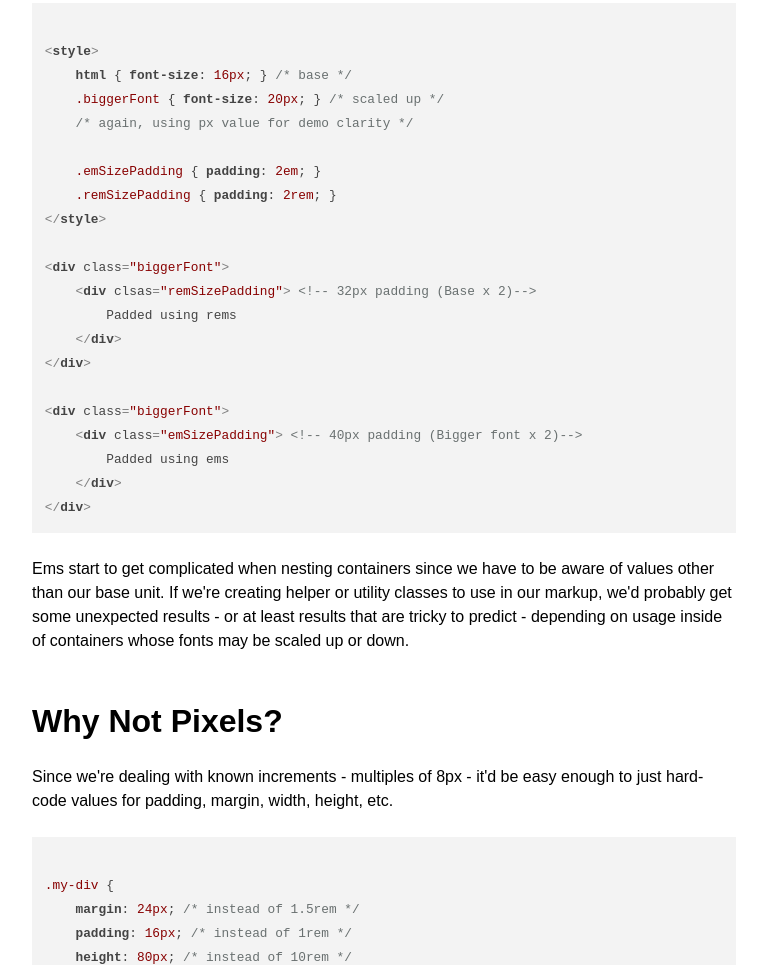
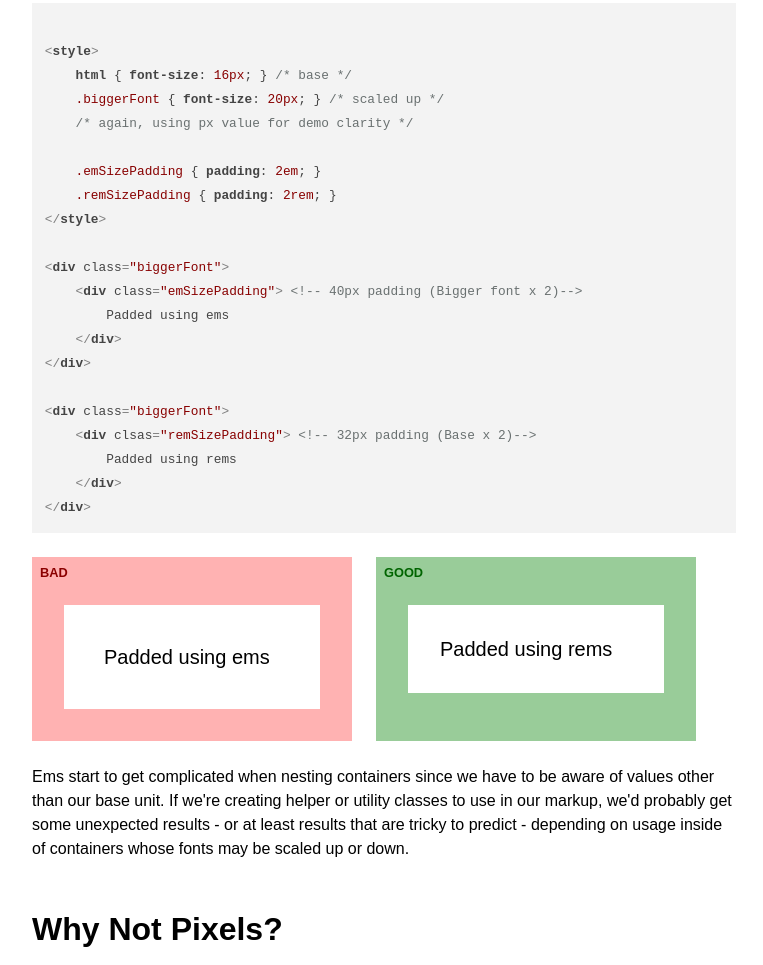
Before and after one commit to phillipluther/grid-explorations, a website: page src/8pt-grid/index.html in a window 1280 px wide. Shown: the part 3499-4464 px from the top of the page, without its empty margins (32-795 px from the left). Drawn offline with nearby package versions, Linux system fonts and the light colour scheme.

Commit message:
added rem/em padding example

```diff
--- a/src/8pt-grid/index.html
+++ b/src/8pt-grid/index.html
@@ -200,26 +200,29 @@ p {
 &lt;/style&gt;
 
 &lt;div class="biggerFont"&gt;
+    &lt;div class="emSizePadding"&gt; &lt;!-- 40px padding (Bigger font x 2)--&gt;
+        Padded using ems
+    &lt;/div&gt;
+&lt;/div&gt;
+
+&lt;div class="biggerFont"&gt;
     &lt;div clsas="remSizePadding"&gt; &lt;!-- 32px padding (Base x 2)--&gt;
         Padded using rems
     &lt;/div&gt;
 &lt;/div&gt;
-
-&lt;div class="biggerFont"&gt;
-    &lt;div class="emSizePadding"&gt; &lt;!-- 40px padding (Bigger font x 2)--&gt;
-        Padded using ems
-    &lt;/div&gt;
-&lt;/div&gt;
 </code></pre>
-                <!-- <div style="font-size:20px;">
-                    <div class="demo-block neutral" style="padding:2rem;">
-                        <span class="lineHeight">Padded using rems</span>
+                <div class="flex" style="font-size:20px;">
+                    <div class="demo-block bad">
+                        <div style="padding:2em;background:white;">
+                            <span class="lineHeight">Padded using ems</span>
+                        </div>
                     </div>
-                    <div class="demo-block neutral" style="padding:2em;">
-                        <span class="lineHeight">Padded using ems</span>
+                    <div class="demo-block good">
+                        <div style="padding:2rem;background:white;">
+                            <span class="lineHeight">Padded using rems</span>
+                        </div>
                     </div>
-                </div> -->
-
+                </div>
                 <p>
                     Ems start to get complicated when nesting containers since we have to be aware
                     of values other than our base unit. If we're creating helper or utility classes
```
